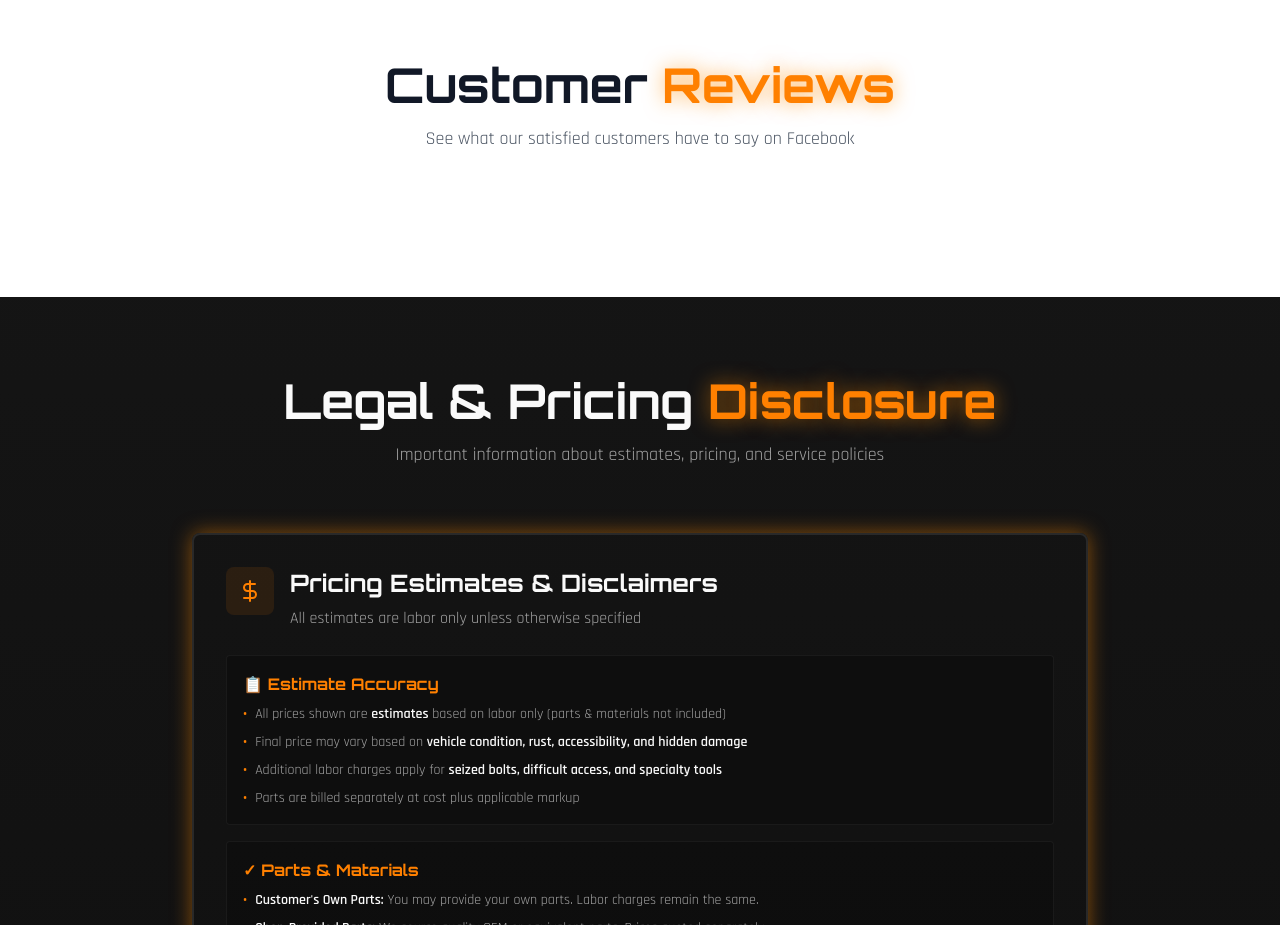
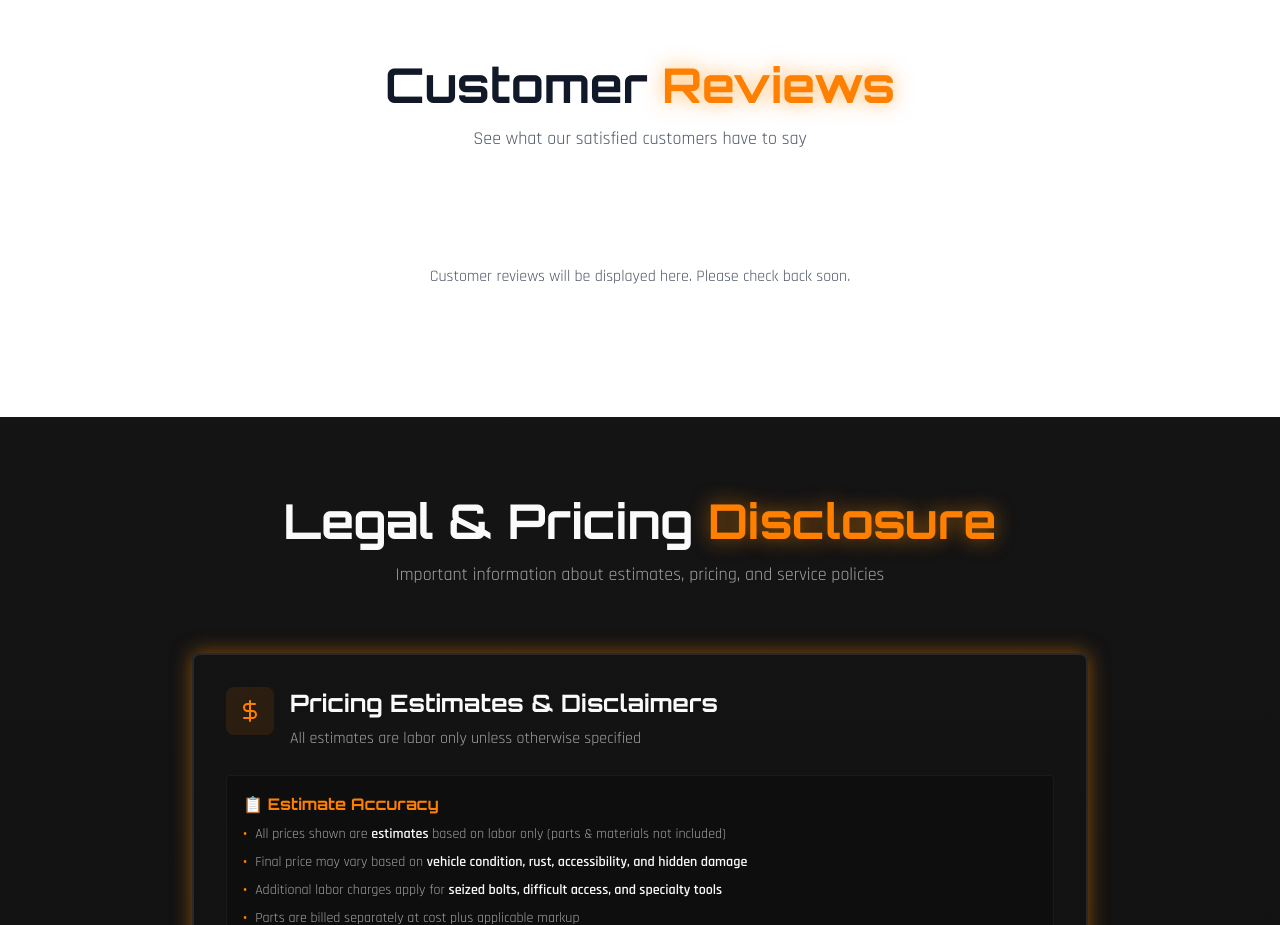
Before and after one commit to davisbryan595-lang/mobile-mechanic-naples, a React (Vite) app: page / in a window 1280 px wide. Shown: the part 10060-10985 px from the top of the page. Built offline with nearby package versions, Linux system fonts and the light colour scheme; the HTML template or start-up script is replaced by a standard one.

Commit message:
completionId: cgen-039784092cd8488f9f59fbebbdec4db9
cgen-039784092cd8488f9f59fbebbdec4db9

```diff
--- a/src/components/Reviews.tsx
+++ b/src/components/Reviews.tsx
@@ -2,11 +2,17 @@ import { useEffect } from "react";
 
 export const Reviews = () => {
   useEffect(() => {
-    // Load Elfsight platform script
+    // Load Elfsight platform script with error handling
     if (!window.elfsight) {
       const script = document.createElement("script");
       script.src = "https://elfsightcdn.com/platform.js";
       script.async = true;
+
+      // Handle script loading errors gracefully
+      script.onerror = () => {
+        console.warn("Failed to load Elfsight platform script");
+      };
+
       document.body.appendChild(script);
     }
   }, []);
@@ -19,18 +25,15 @@ export const Reviews = () => {
             Customer <span className="text-primary text-glow">Reviews</span>
           </h2>
           <p className="text-gray-600 text-lg max-w-2xl mx-auto">
-            See what our satisfied customers have to say on Facebook
+            See what our satisfied customers have to say
           </p>
         </div>
 
-        {/* Elfsight Facebook Reviews Widget */}
-        <div className="max-w-4xl mx-auto mb-12">
-          <div className="elfsight-app-8003ef0a-f922-4112-b81c-09c2f48e6d97" data-elfsight-app-lazy></div>
-        </div>
-
-        {/* Elfsight Google Reviews Widget */}
-        <div className="max-w-4xl mx-auto">
-          <div className="elfsight-app-6be60a80-5140-4d41-bb5b-6cb271f0c2d0" data-elfsight-app-lazy></div>
+        {/* Reviews widgets disabled due to account limits - upgrade your Elfsight plan to re-enable */}
+        <div className="max-w-4xl mx-auto text-center py-12">
+          <p className="text-gray-600">
+            Customer reviews will be displayed here. Please check back soon.
+          </p>
         </div>
       </div>
     </section>
```
